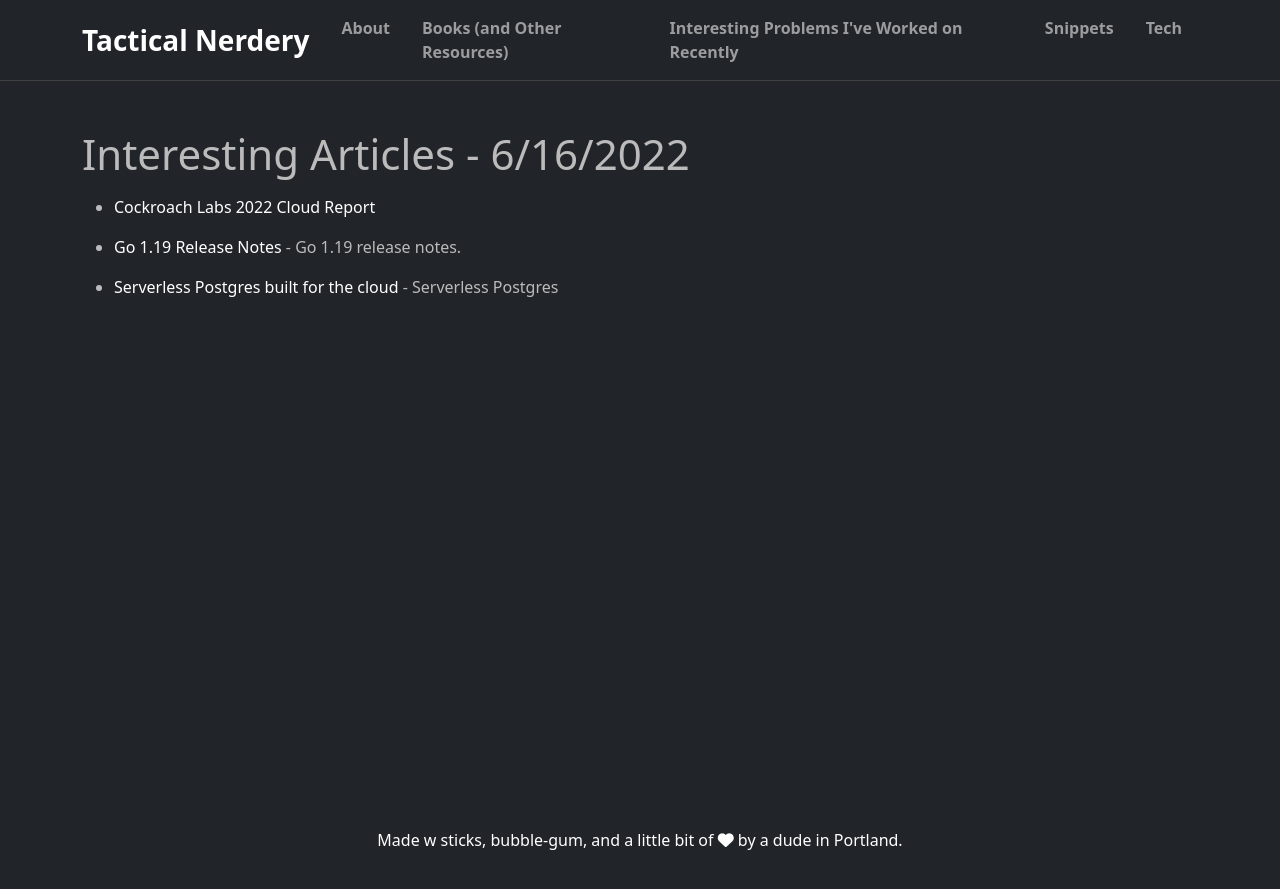
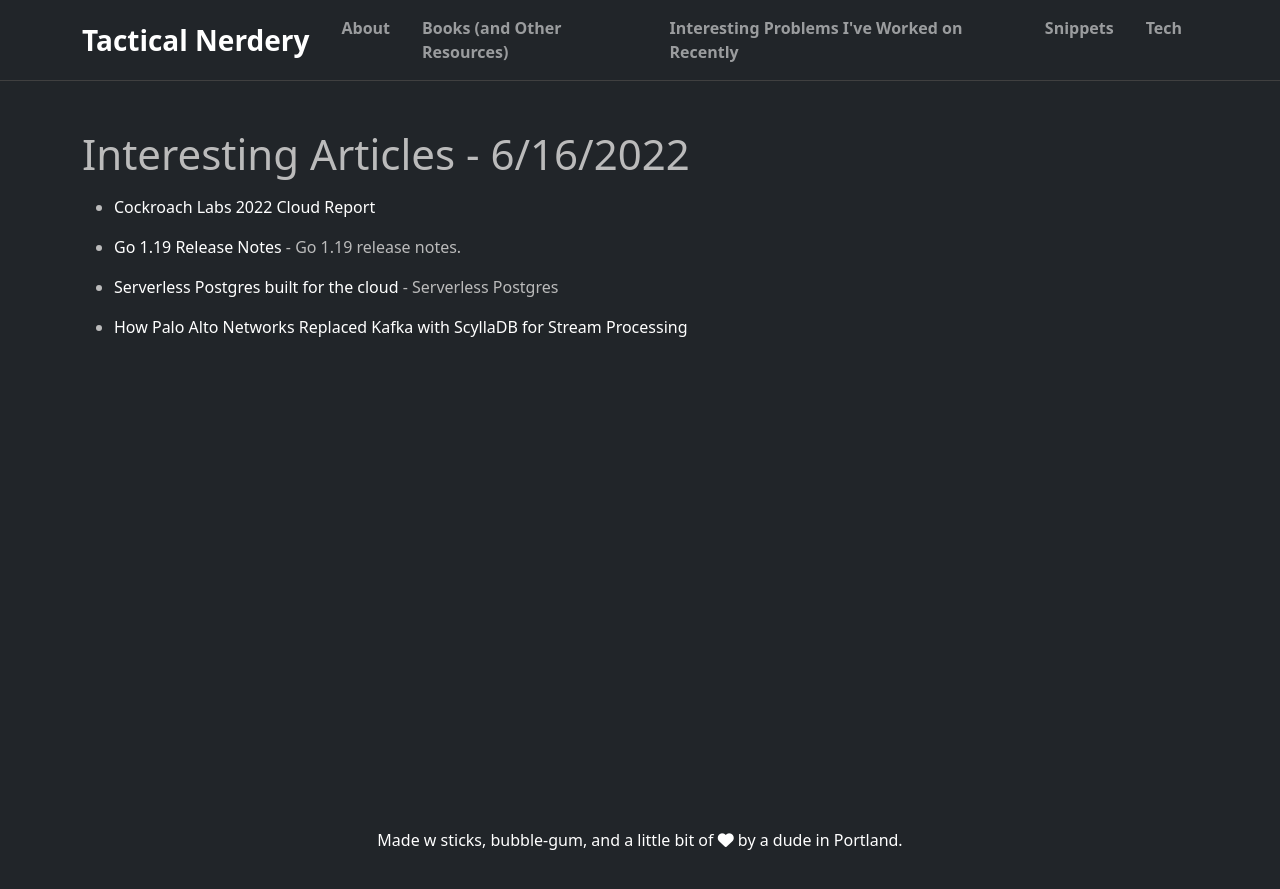
Before and after one commit to rayterrill/tacticalnerdery.com.old, a Jekyll site: the page built from _posts/2022-6-16-interesting-articles.md, in a window 1280 px wide. Shown: the top 889 px of the page. Built offline with Jekyll 4.4.1, drawn with Linux system fonts in a browser that asks for light colours; nearby versions of some CDN libraries.

Commit message:
Update 2022-6-16-interesting-articles.md

```diff
--- a/_posts/2022-6-16-interesting-articles.md
+++ b/_posts/2022-6-16-interesting-articles.md
@@ -8,3 +8,5 @@ categories: tech
 * [Go 1.19 Release Notes](https://tip.golang.org/doc/go1.19) - Go 1.19 release notes.
 
 * [Serverless Postgres built for the cloud](https://neon.tech/blog/hello-world/) - Serverless Postgres
+
+* [How Palo Alto Networks Replaced Kafka with ScyllaDB for Stream Processing](https://www.scylladb.com/2022/06/14/how-palo-alto-networks-replaced-kafka-with-scylladb-for-stream-processing/)
```
